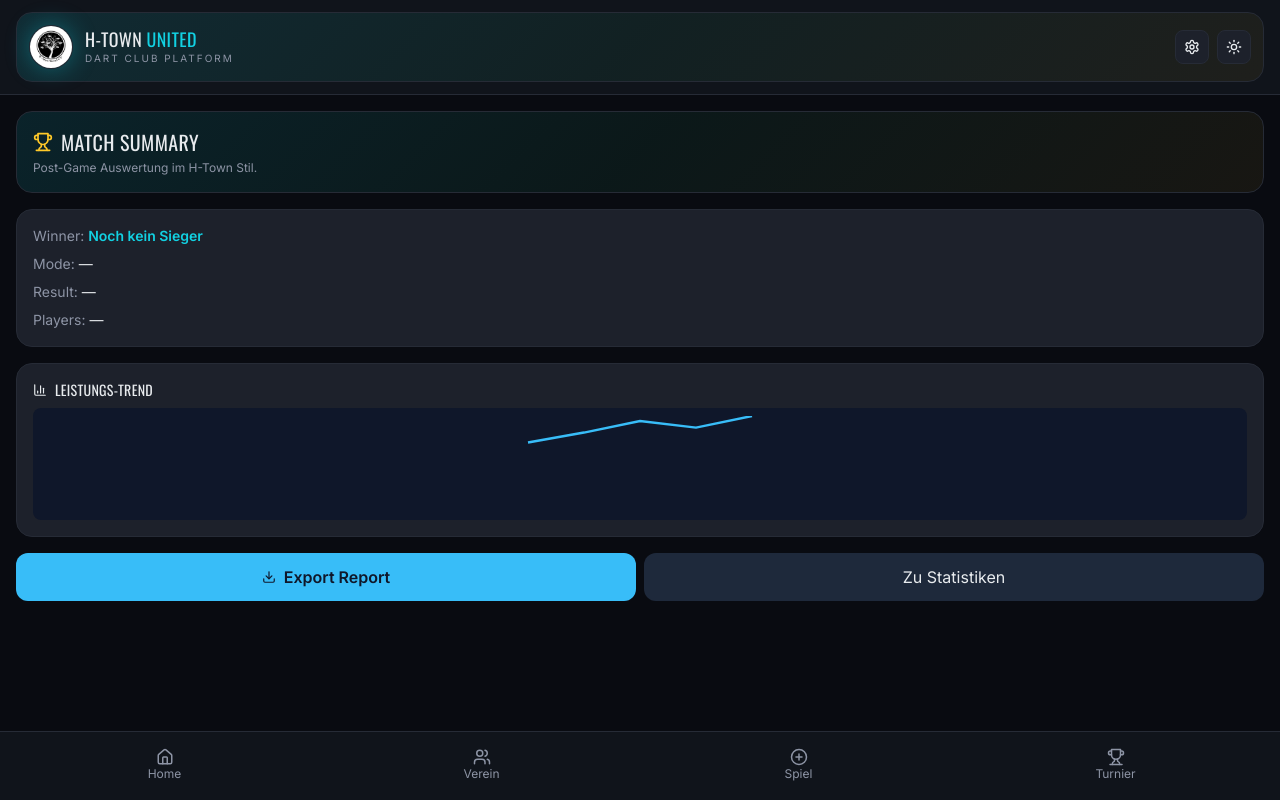
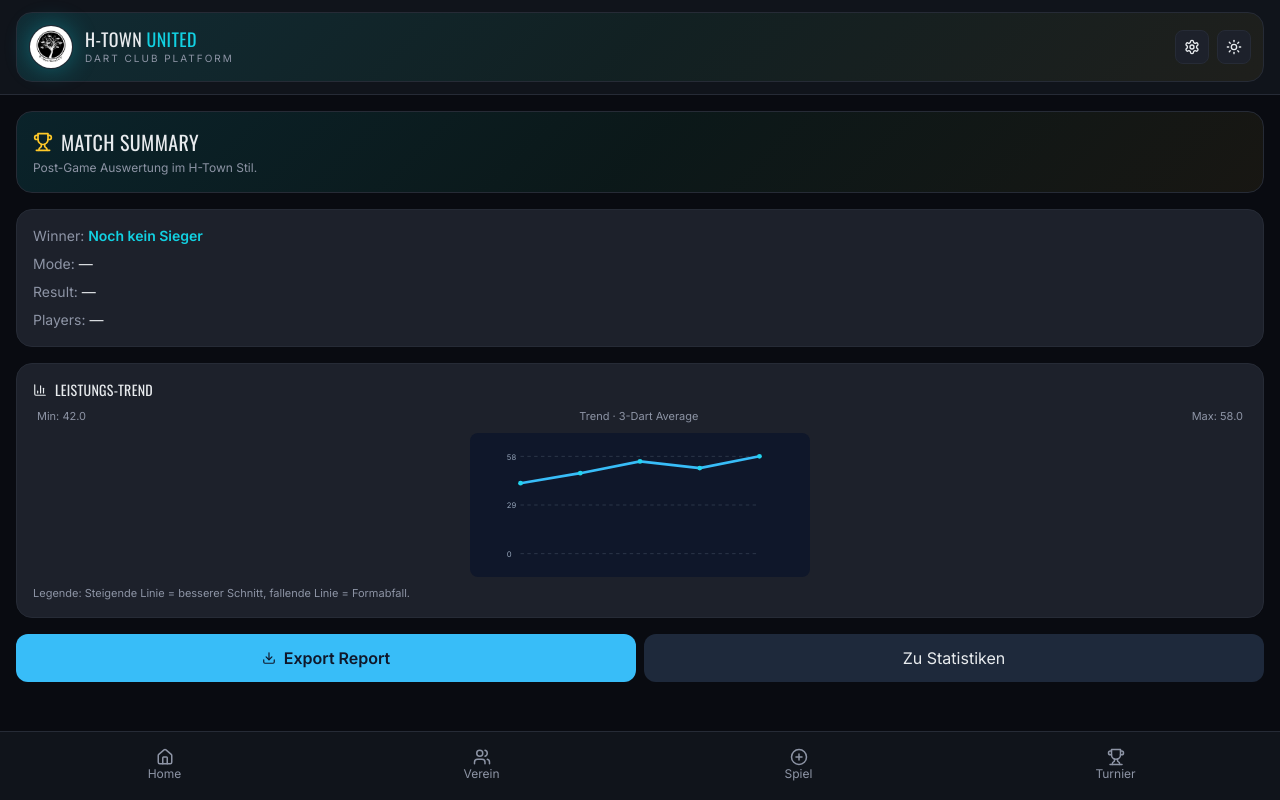
Before and after one commit to Martin-Mue/H-Town-United-Dartsapp-byClawdbot, a React (Vite) app in the folder frontend/: page /match-summary in a window 1280 px wide. Built offline with nearby package versions, Linux system fonts and the light colour scheme.

Commit message:
feat: apply global profile filters and improve trend chart legend and centering

```diff
--- a/frontend/src/components/analytics/AverageTrendChart.tsx
+++ b/frontend/src/components/analytics/AverageTrendChart.tsx
@@ -1,22 +1,47 @@
-/** Renders a minimal SVG line chart for average progression visualization. */
+/** Renders a centered SVG line chart with legend and helper grid for average progression. */
 export function AverageTrendChart({ values }: { values: number[] }) {
-  const width = 280;
-  const height = 120;
+  const width = 320;
+  const height = 150;
+  const paddingX = 20;
+  const paddingY = 18;
+
   const max = Math.max(...values, 1);
   const min = Math.min(...values, 0);
   const span = Math.max(max - min, 1);
 
-  const points = values
-    .map((value, index) => {
-      const x = (index / Math.max(values.length - 1, 1)) * width;
-      const y = height - ((value - min) / span) * height;
-      return `${x},${y}`;
-    })
-    .join(' ');
+  const xFor = (index: number) => paddingX + (index / Math.max(values.length - 1, 1)) * (width - paddingX * 2);
+  const yFor = (value: number) => height - paddingY - ((value - min) / span) * (height - paddingY * 2);
+
+  const points = values.map((value, index) => `${xFor(index)},${yFor(value)}`).join(' ');
+
+  const ticks = [0, 0.5, 1].map((t) => Number((min + span * t).toFixed(1)));
 
   return (
-    <svg viewBox={`0 0 ${width} ${height}`} className="h-28 w-full rounded-lg bg-slate-900 p-2">
-      <polyline fill="none" stroke="#38BDF8" strokeWidth="3" points={points} />
-    </svg>
+    <div className="space-y-2">
+      <div className="flex items-center justify-between text-[11px] muted-text px-1">
+        <span>Min: {Math.min(...values).toFixed(1)}</span>
+        <span>Trend · 3-Dart Average</span>
+        <span>Max: {Math.max(...values).toFixed(1)}</span>
+      </div>
+      <div className="flex justify-center">
+        <svg viewBox={`0 0 ${width} ${height}`} className="h-36 w-full max-w-[340px] rounded-lg bg-slate-900 p-2">
+          {[0, 0.5, 1].map((t) => {
+            const y = paddingY + t * (height - paddingY * 2);
+            return <line key={`g-${t}`} x1={paddingX} y1={y} x2={width - paddingX} y2={y} stroke="rgba(148,163,184,.25)" strokeDasharray="4 4" />;
+          })}
+
+          {ticks.map((tick, idx) => {
+            const y = yFor(tick);
+            return <text key={`t-${idx}`} x={4} y={y + 4} fontSize="9" fill="#94A3B8">{tick}</text>;
+          })}
+
+          <polyline fill="none" stroke="#38BDF8" strokeWidth="3" points={points} />
+          {values.map((value, index) => (
+            <circle key={`p-${index}`} cx={xFor(index)} cy={yFor(value)} r={2.8} fill="#22D3EE" />
+          ))}
+        </svg>
+      </div>
+      <p className="text-[11px] muted-text">Legende: Steigende Linie = besserer Schnitt, fallende Linie = Formabfall.</p>
+    </div>
   );
 }
--- a/frontend/src/features/players/PlayerProfilePage.tsx
+++ b/frontend/src/features/players/PlayerProfilePage.tsx
@@ -74,9 +74,7 @@ export function PlayerProfilePage() {
   const trend = useMemo(() => {
     if (!player) return [42, 46, 49, 53, 55];
 
-    const sorted = [...recentMatches]
-      .filter((m) => m.players.some((p) => p.id === player.id || p.name === player.displayName))
-      .sort((a, b) => new Date(a.playedAt).getTime() - new Date(b.playedAt).getTime());
+    const sorted = [...filteredMatches].sort((a, b) => new Date(a.playedAt).getTime() - new Date(b.playedAt).getTime());
 
     const values = sorted.map((match) => {
       const turns = match.playerTurnScores?.[player.id] ?? [];
@@ -101,15 +99,22 @@ export function PlayerProfilePage() {
     return computePlayerRankingStats([player], elo, recentMatches, tournaments)[0] ?? null;
   }, [player, elo, recentMatches, tournaments]);
 
-  const personalMatches = recentMatches.filter((m) => m.players.some((p) => p.id === player?.id || p.name === player?.displayName));
+  const personalMatches = recentMatches
+    .filter((m) => m.players.some((p) => p.id === player?.id || p.name === player?.displayName))
+    .sort((a, b) => new Date(b.playedAt).getTime() - new Date(a.playedAt).getTime());
+
+  const filteredMatches = useMemo(() => {
+    if (trendWindow === 'all') return personalMatches;
+    return personalMatches.slice(0, Number(trendWindow));
+  }, [personalMatches, trendWindow]);
 
 
   const personalScoringDistribution = useMemo(() => {
     if (!player) return SCORING_BUCKETS.map((bucket) => ({ bucket, hits: 0 }));
-    const turns = personalMatches.flatMap((m) => m.playerTurnScores?.[player.id] ?? []);
+    const turns = filteredMatches.flatMap((m) => m.playerTurnScores?.[player.id] ?? []);
     const countAtLeast = (threshold: number) => turns.filter((value) => value >= threshold).length;
     return SCORING_BUCKETS.map((bucket) => ({ bucket, hits: countAtLeast(bucket) }));
-  }, [personalMatches, player]);
+  }, [filteredMatches, player]);
 
   const heatLabels = ['45+', '60+', '80+', '100+', '120+', '140+', '160+', '180'];
   const heat = useMemo(() => {
@@ -136,6 +141,8 @@ export function PlayerProfilePage() {
         </div>
 
         {!isEditingBio ? (
+          <>
+            <p className="text-xs muted-text mb-2">Zeitraumfilter wirkt auf Scoring, Heatmap und Matchliste.</p>
             <div className="grid grid-cols-2 gap-2 text-xs">
               <Stat title="Spitzname" value={String(player.nickname ?? '—')} />
               <Stat title="Wurfarm" value={String(player.throwingArm === 'LEFT' ? 'Links' : player.throwingArm === 'BOTH' ? 'Beidseitig' : player.throwingArm ? 'Rechts' : '—')} />
@@ -144,6 +151,7 @@ export function PlayerProfilePage() {
               <Stat title="Gespielte Saisons" value={String(player.seasonsPlayed ?? 0)} />
               <Stat title="Ansage" value={player.introAnnouncementEnabled ? 'AN' : 'AUS'} />
             </div>
+          </>
         ) : (
           <div className="space-y-2 text-xs">
             <input value={bioDraft.nickname} onChange={(e) => setBioDraft((d) => ({ ...d, nickname: e.target.value }))} placeholder="Spitzname" className="w-full rounded bg-slate-800 p-2" />
@@ -224,7 +232,8 @@ export function PlayerProfilePage() {
 
 
       <div className="rounded-2xl card-bg border soft-border p-4">
-        <h3 className="text-sm uppercase mb-2">Scoring-Klassen (Match, persistent)</h3>
+        <h3 className="text-sm uppercase mb-2">Scoring-Klassen (nach Filter)</h3>
+        <p className="text-xs muted-text mb-2">Zeitraumfilter wirkt auf Scoring, Heatmap und Matchliste.</p>
         <div className="grid grid-cols-2 gap-2 text-xs">
           {personalScoringDistribution.map((row) => (
             <div key={row.bucket} className="rounded bg-slate-800 p-2 flex items-center justify-between">
@@ -263,14 +272,14 @@ export function PlayerProfilePage() {
       <div className="rounded-2xl card-bg border soft-border p-4">
         <h3 className="text-sm uppercase mb-2">Gespielte Spiele & Ergebnisse</h3>
         <div className="space-y-2 text-xs">
-          {personalMatches.map((m) => (
+          {filteredMatches.map((m) => (
             <div key={m.id} className="rounded bg-slate-800 p-2">
               <p>{m.players.map((p) => p.name).join(' vs ')} · {m.mode.replace('_', ' ')}</p>
               <p className="muted-text mt-1">{new Date(m.playedAt).toLocaleString('de-DE')} · {m.resultLabel}</p>
               <p className="primary-text mt-1">Sieger: {m.winnerName ?? m.winnerPlayerId ?? '—'}</p>
             </div>
           ))}
-          {personalMatches.length === 0 && <p className="muted-text">Noch keine Matches in der Historie.</p>}
+          {filteredMatches.length === 0 && <p className="muted-text">Keine Matches für den gewählten Filter.</p>}
         </div>
       </div>
 
```
Lines whose indentation alone changed are shown as unchanged.
